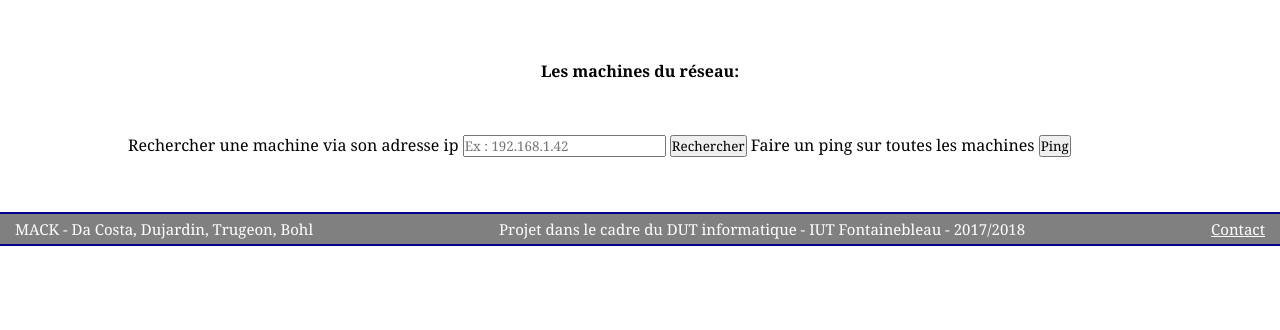
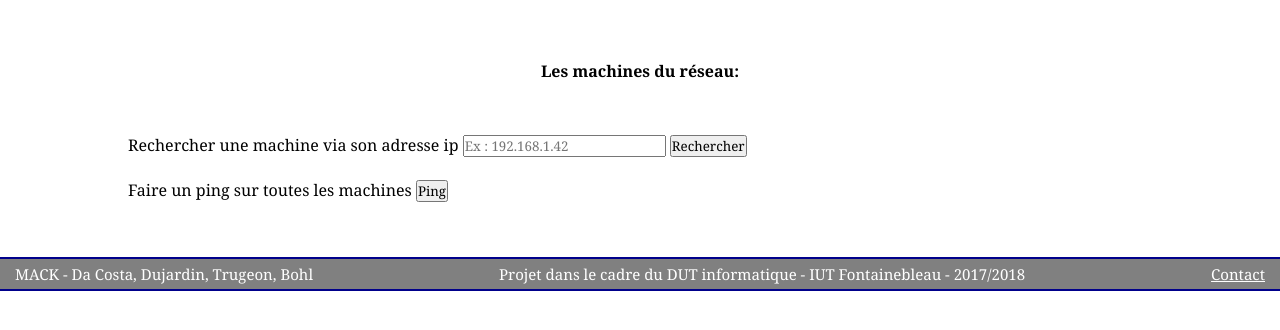
Before and after one commit to antoine-42/Admineasy, a plain HTML site: page machines_vue.html in a window 1280 px wide. Shown: the part 200-530 px from the top of the page. Drawn offline with Linux system fonts and the light colour scheme.

Commit message:
utilisation

```diff
--- a/machines_vue.html
+++ b/machines_vue.html
@@ -38,6 +38,9 @@
 						<label>Rechercher une machine via son adresse ip </label>
 						<input id="ip" type="text" name="ipmachine" placeholder="Ex : 192.168.1.42" />
 						<input name="ipmachine" type="button" value="Rechercher" onclick="/*window.open('caract_vue.html')*/Methode.searchIP()"/>
+					</p>
+					<br>
+					<p>
 						<label>Faire un ping sur toutes les machines </label>
 						<input name="rechercher" type="button" value="Ping"  onclick="Methode.searchPing()"/>
 					</p>
```
